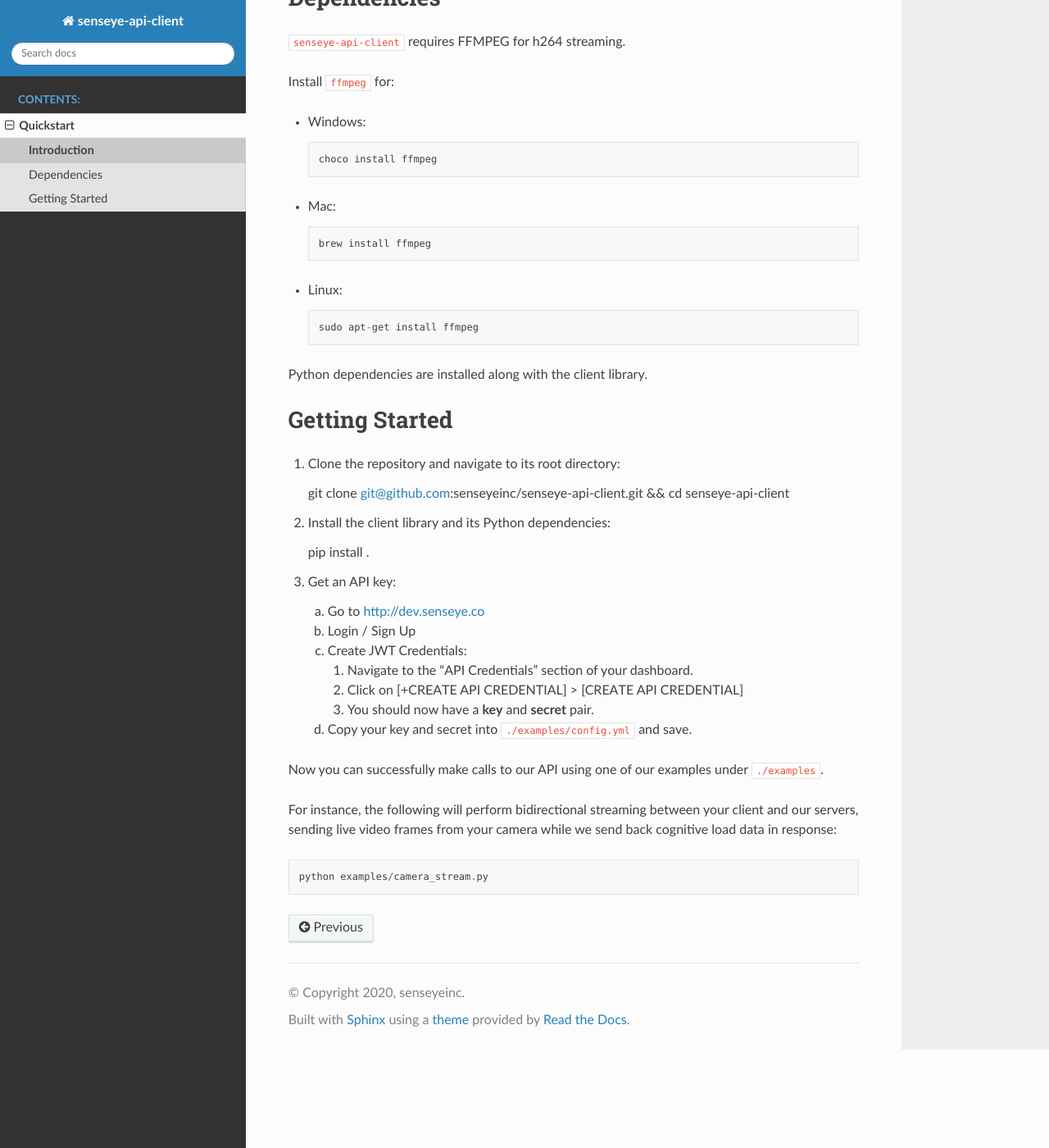
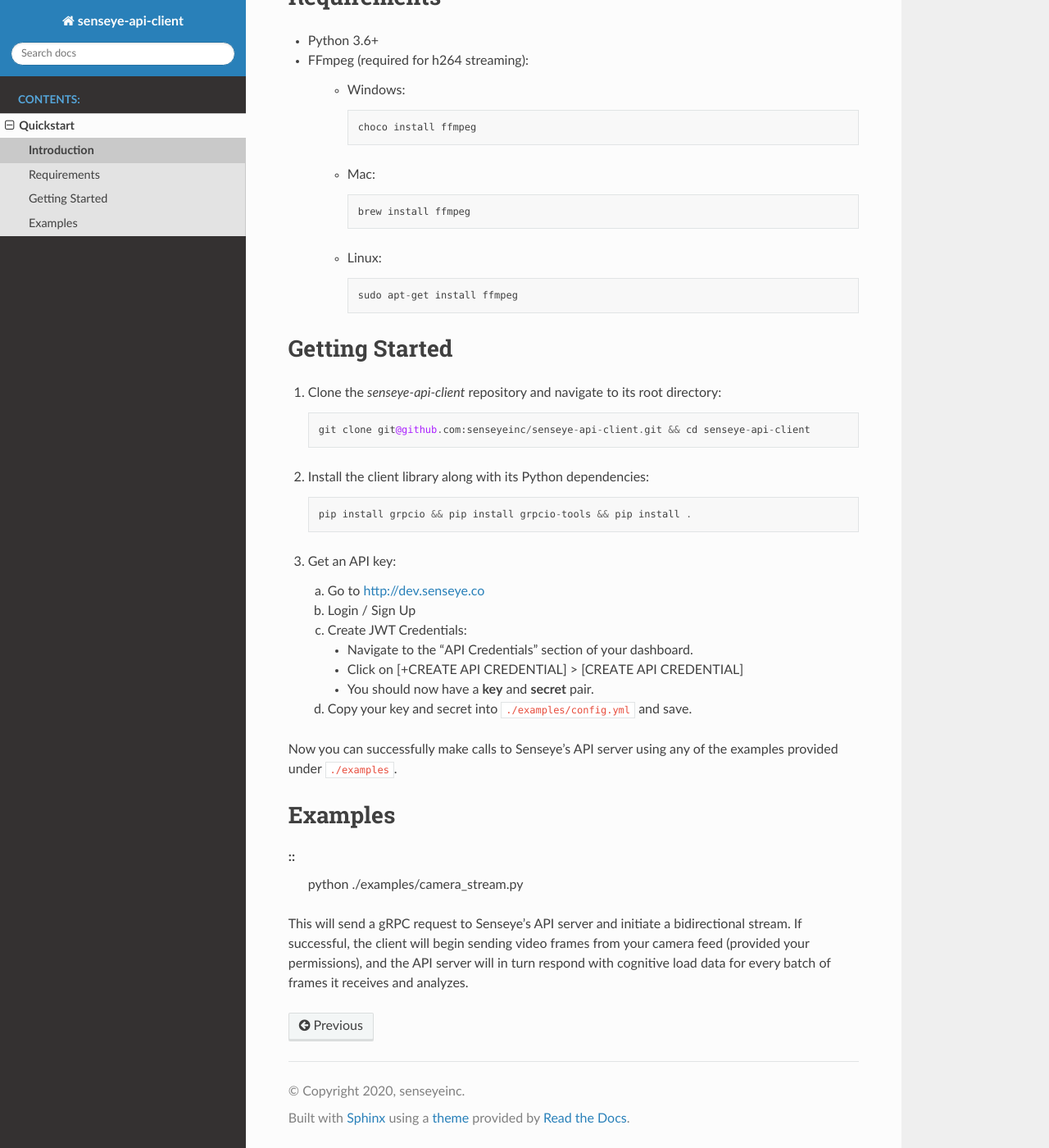
Before and after one commit to senseye-inc/senseye-api-client, a Sphinx documentation site: the page built from docs/source/quickstart/quickstart.rst, in a window 1280 px wide and 1400 px high, scrolled down 255 px. Shown: the whole window at 82% size. Built offline with Sphinx 7.4.7 and the Read the Docs theme 2.0.0, drawn with Linux system fonts in a browser that asks for light colours; some of the changed text lies outside the part shown.

Commit message:
Merged in feature/env-var-support (pull request #10)
Feature/env var support

* quickstart.rst formatting again

* env var support already implemented; just code cleanup

* last quickstart update. wording/semantics

Approved-by: Taumer Anabtawi

```diff
--- a/docs/source/quickstart/quickstart.rst
+++ b/docs/source/quickstart/quickstart.rst
@@ -1,39 +1,37 @@
 Introduction
 ============
 
-The ``senseye-api-client`` repository makes it easy to connect to and interact with Senseye's Eucalyptus API.
+The Senseye API Client package makes it easy to connect to and interact with Senseye's Eucalyptus API.
 
-Dependencies
+Requirements
 ============
 
-``senseye-api-client`` requires FFMPEG for h264 streaming.
+- Python 3.6+
 
-Install ``ffmpeg`` for:
+- FFmpeg (required for h264 streaming):
 
-- Windows::
+   - Windows::
 
-   choco install ffmpeg
+         choco install ffmpeg
 
-- Mac::
+   - Mac::
 
-   brew install ffmpeg
+         brew install ffmpeg
 
-- Linux::
+   - Linux::
 
-   sudo apt-get install ffmpeg
-
-Python dependencies are installed along with the client library.
+         sudo apt-get install ffmpeg
 
 Getting Started
 ===============
 
-1. Clone the repository and navigate to its root directory::
+1. Clone the `senseye-api-client` repository and navigate to its root directory::
 
-   git clone git@github.com:senseyeinc/senseye-api-client.git && cd senseye-api-client
+      git clone git@github.com:senseyeinc/senseye-api-client.git && cd senseye-api-client
 
-2. Install the client library and its Python dependencies::
+2. Install the client library along with its Python dependencies::
 
-   pip install .
+      pip install grpcio && pip install grpcio-tools && pip install .
 
 3. Get an API key:
 
@@ -43,16 +41,20 @@
 
    c. Create JWT Credentials:
 
-      i. Navigate to the "API Credentials" section of your dashboard.
+      - Navigate to the "API Credentials" section of your dashboard.
 
-      ii. Click on [+CREATE API CREDENTIAL] > [CREATE API CREDENTIAL]
+      - Click on [+CREATE API CREDENTIAL] > [CREATE API CREDENTIAL]
 
-      iii. You should now have a **key** and **secret** pair.
+      - You should now have a **key** and **secret** pair.
 
    d. Copy your key and secret into ``./examples/config.yml`` and save.
 
-Now you can successfully make calls to our API using one of our examples under ``./examples``.
+Now you can successfully make calls to Senseye's API server using any of the examples provided under ``./examples``.
 
-For instance, the following will perform bidirectional streaming between your client and our servers, sending live video frames from your camera while we send back cognitive load data in response::
+Examples
+========
 
-   python examples/camera_stream.py
+::
+   python ./examples/camera_stream.py
+
+This will send a gRPC request to Senseye's API server and initiate a bidirectional stream. If successful, the client will begin sending video frames from your camera feed (provided your permissions), and the API server will in turn respond with cognitive load data for every batch of frames it receives and analyzes.
```
Also changed, not shown: 1 other file.
